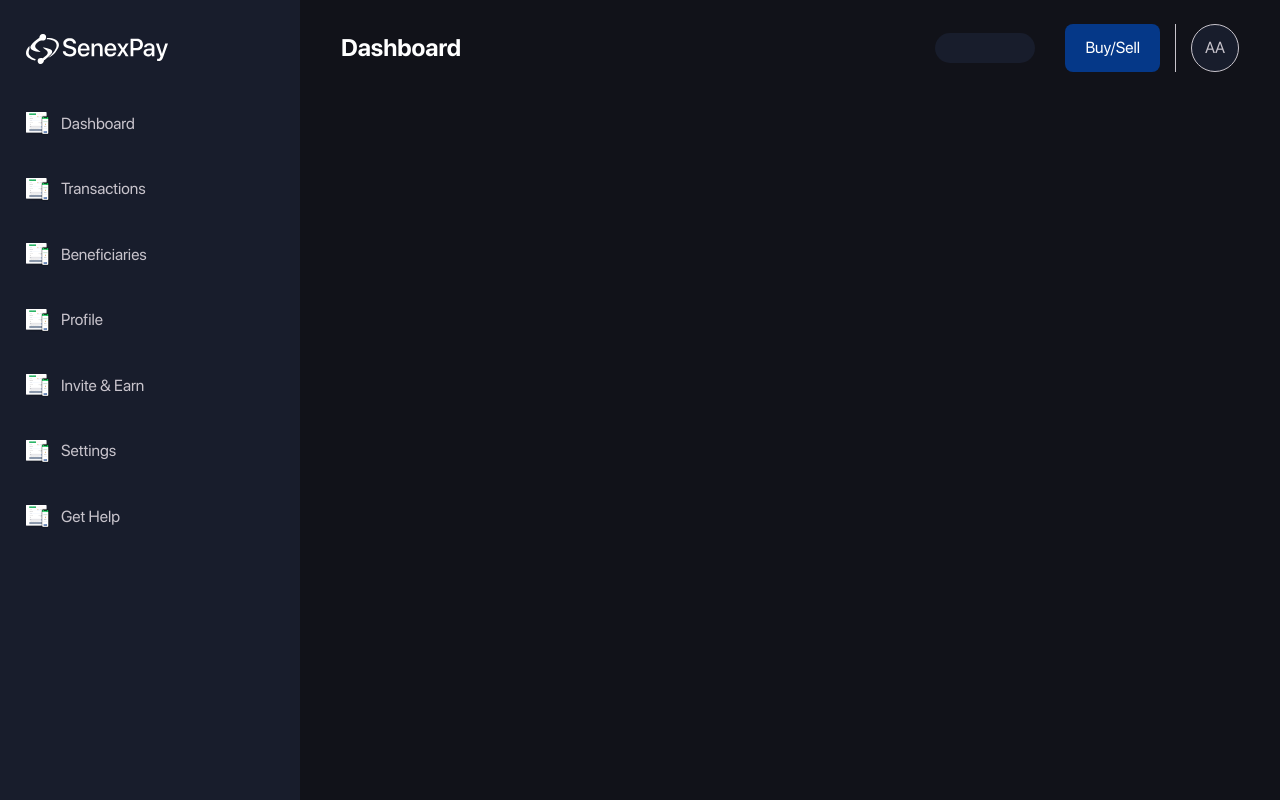
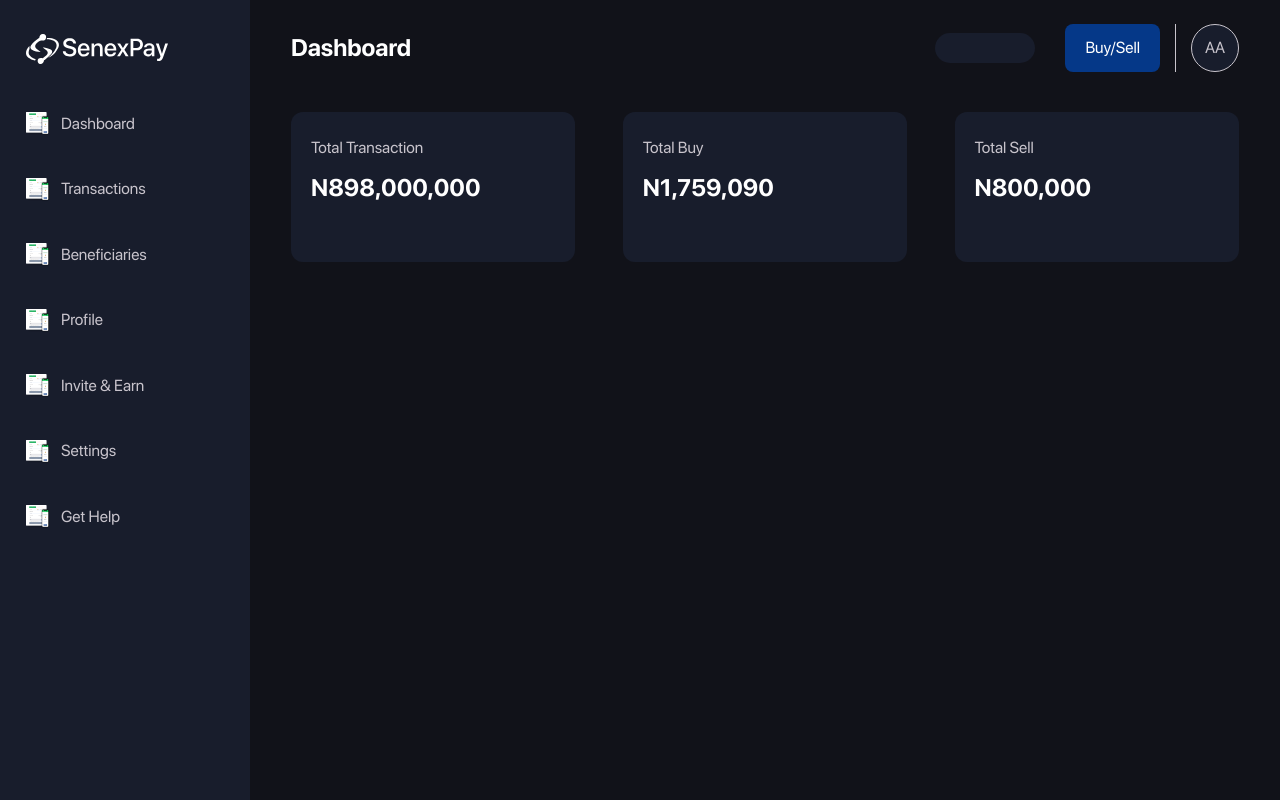
Before and after one commit to daaef/senex-dashboard, a Nuxt app: page / in a window 1280 px wide. Built offline with nearby package versions, Linux system fonts and the light colour scheme.

Commit message:
dashboard cards

```diff
--- a/assets/styles/abstract/_mixins.scss
+++ b/assets/styles/abstract/_mixins.scss
@@ -28,6 +28,11 @@ ORDER: Base + typography > general layout + grid > page layout > components
     @media only screen and (max-width: 37.5em) {
       @content;
     } //600px
+  }
+  @if $breakpoint == phone-mid {
+    @media only screen and (max-width: 42.5em) {
+      @content;
+    } //680px
   }
   @if $breakpoint == phone-land {
     @media only screen and (max-width: 47.5em) {
--- /dev/null
+++ b/assets/styles/abstract/_utilities.scss
@@ -0,0 +1,7 @@
+.u-mb-sm {
+  margin-bottom: 10px !important;
+}
+
+.u-text-left {
+  text-align: left !important;
+}
--- /dev/null
+++ b/assets/styles/components/index/_card.scss
@@ -0,0 +1,42 @@
+.index-card {
+  border-radius: 12px;
+  padding: 2.4rem 2rem;
+  background-color: $color-secondary-dark;
+  color: $color-white;
+  height: 15rem;
+  width: 30%;
+
+  &:not(:last-child) {
+    margin-right: 2rem;
+
+    @include respond(tab-land-sm) {
+      margin-right: 1rem;
+    }
+
+    @include respond(phone-mid) {
+      margin-bottom: 20px !important;
+    }
+  }
+
+  @include respond(tab-land) {
+    width: 28rem;
+  }
+
+  // @include respond(tab-land-sm) {
+  //   width: 22rem;
+  // }
+
+  @include respond(phone-land) {
+    width: 24rem;
+  }
+
+  @include respond(phone-mid) {
+    width: 100%;
+    max-width: 60rem;
+    margin: 0;
+  }
+
+  &__text {
+    color: $color-grey-c8c;
+  }
+}
--- a/assets/styles/global.scss
+++ b/assets/styles/global.scss
@@ -3,13 +3,18 @@
 @import 'abstract/font';
 @import 'abstract/mixins';
 @import 'abstract/variables';
+@import 'abstract/utilities';
 
 @import 'base/base';
 @import 'base/typography';
 
+@import 'components/index/card';
+
 @import 'layouts/dashboard';
 @import 'layouts/sidemenu';
 @import 'layouts/topbar';
+
+@import 'pages/index';
 
 ::-webkit-scrollbar-track {
   -webkit-box-shadow: inset 0 0 6px rgba(0, 0, 0, 0.3);
--- a/assets/styles/layouts/_sidemenu.scss
+++ b/assets/styles/layouts/_sidemenu.scss
@@ -1,11 +1,11 @@
 .side-menu {
-  flex: 0 0 300px;
+  flex: 0 0 25rem;
   padding: 24px 16px;
   background-color: $color-secondary-dark;
   height: 100%;
   overflow-y: auto;
 
-  @include respond(phone-land) {
+  @include respond(tab-land-sm) {
     display: none;
   }
 
--- a/assets/styles/layouts/_topbar.scss
+++ b/assets/styles/layouts/_topbar.scss
@@ -3,7 +3,7 @@
   align-items: center;
   width: 100%;
   padding: 0 16px;
-  margin-bottom: 30px;
+  margin-bottom: 40px !important;
 
   &__page-title {
     color: $color-white;
--- /dev/null
+++ b/assets/styles/pages/_index.scss
@@ -0,0 +1,10 @@
+.index-txn-info {
+  display: flex;
+  justify-content: space-between;
+
+  @include respond(phone-mid) {
+    flex-direction: column;
+    justify-content: center;
+    align-items: center;
+  }
+}
--- /dev/null
+++ b/components/index/TransactionCard.vue
@@ -0,0 +1,27 @@
+<template>
+  <div class="index-card">
+    <p class="index-card__text u-mb-sm">{{ text }}</p>
+    <h1 class="heading-primary u-text-left">{{ amount }}</h1>
+  </div>
+</template>
+
+<script>
+export default {
+  props: {
+    text: {
+      type: String,
+      default: '',
+    },
+    amount: {
+      type: String,
+      default: '0.00',
+    },
+    theme: {
+      type: String,
+      default: 'dark',
+    },
+  },
+}
+</script>
+
+<style></style>
--- a/pages/index.vue
+++ b/pages/index.vue
@@ -1,9 +1,22 @@
 <template>
-  <div></div>
+  <div class="container">
+    <div class="index-txn-info">
+      <transaction-card
+        text="Total Transaction"
+        amount="N898,000,000"
+      ></transaction-card>
+      <transaction-card text="Total Buy" amount="N1,759,090"></transaction-card>
+      <transaction-card text="Total Sell" amount="N800,000"></transaction-card>
+    </div>
+  </div>
 </template>
 
 <script>
+import TransactionCard from '~/components/index/TransactionCard.vue'
 export default {
+  components: {
+    TransactionCard,
+  },
   layout: 'dashboard',
 }
 </script>
```
